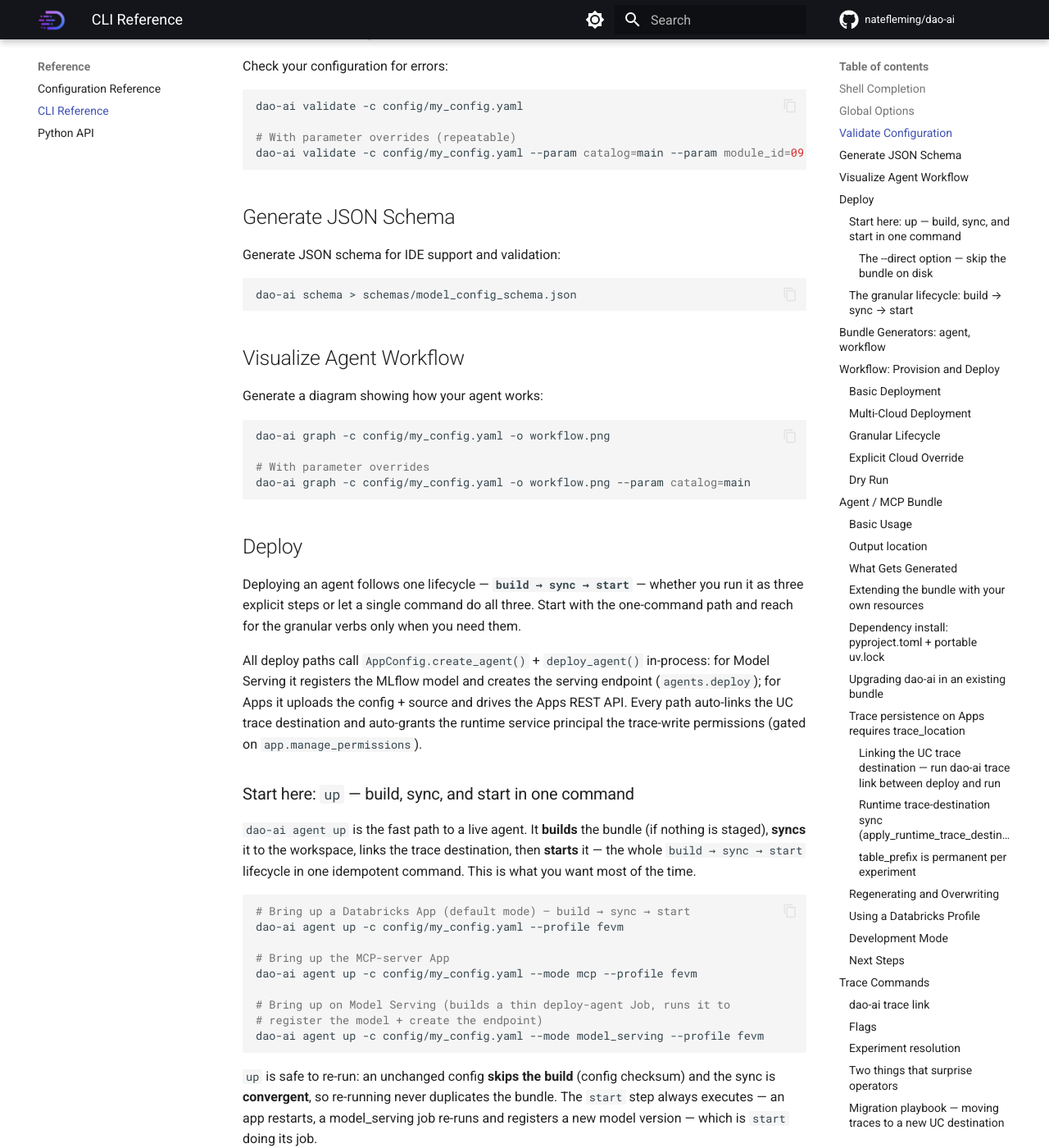
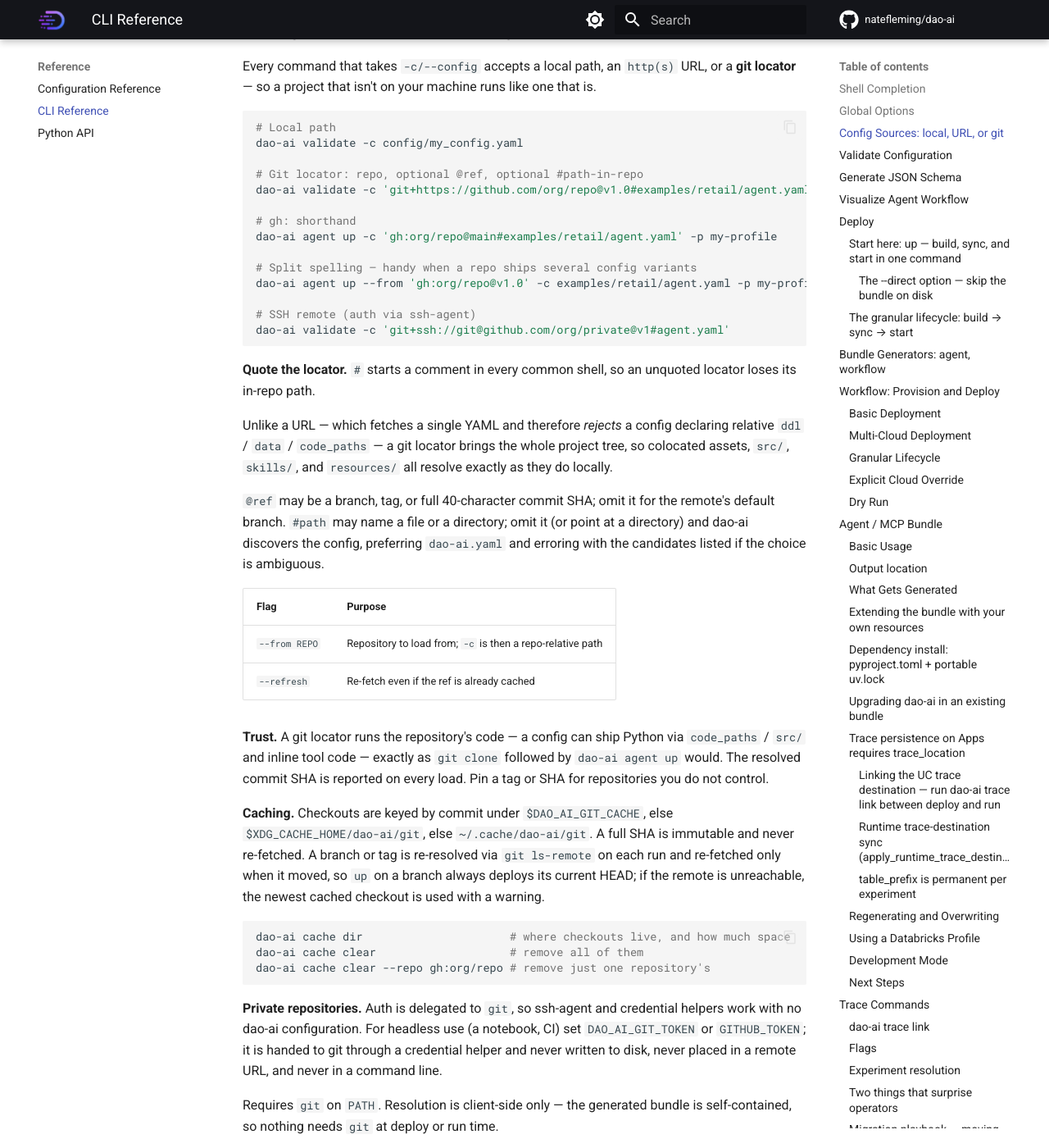
Before and after one commit to natefleming/retail-ai, an MkDocs documentation site: the page built from docs/cli-reference.md, in a window 1280 px wide and 1400 px high, scrolled down 879 px. Shown: the whole window at 82% size. Built offline with MkDocs 1.6.1 and Material for MkDocs 9.7.7, drawn with Linux system fonts in a browser that asks for light colours; comment, search, counter and statistics services are not loaded.

Commit message:
test(git-source): cover locator grammar, cache, discovery, token safety
54 unit tests plus the `cache` verb and docs.

The locator/parse/discovery tests are pure. The fetch tests drive a real local
repository built by a fixture rather than a mocked `subprocess`: the interesting
behavior IS the git interaction (shallow fetch, ref resolution, atomic move), and
a stubbed `run` would only assert that we call the commands we wrote down.

Notable coverage:
  - `git+https` never trips `is_remote_config`, so a locator can't be fetched as
    a plain URL and choke on HTML.
  - Refs containing `/` and deep `file://` repo paths — both regressed during
    development, since "the ref starts after the last slash" and "the path is
    <owner>/<repo>" are each wrong for one of them.
  - A pinned SHA resolves after the origin is deleted, proving an immutable ref
    is a pure cache hit that touches no remote.
  - No token reaches argv or the checkout's .git/config.
  - Both spellings of every from_* method agree, and a wrong-typed source is
    rejected (`from_url(GitSource(...))`).

`dao-ai cache dir` reports the location and size; `cache clear [--repo LOCATOR]`
reclaims it. Checkouts are keyed by commit and never expire, so without this a
long-lived cache keeps one tree per commit ever built.

Docs: a "Config Sources" section in cli-reference (both spellings, the shell `#`
quoting trap, trust model, caching, private-repo auth) and a source table in
python-api covering from_file/from_url/from_git/from_source.

Co-authored-by: Isaac

````diff
--- a/docs/cli-reference.md
+++ b/docs/cli-reference.md
@@ -31,6 +31,73 @@ environment variables** (`DATABRICKS_TOKEN`, `DATABRICKS_HOST`,
 the current process so the profile is authoritative. This prevents a stray token
 or host in your shell or a `.env` file from silently overriding the profile and
 targeting the wrong workspace. If you rely on env-var auth, omit `--profile`.
+
+## Config Sources: local, URL, or git
+
+Every command that takes `-c/--config` accepts a local path, an `http(s)` URL, or
+a **git locator** — so a project that isn't on your machine runs like one that is.
+
+```bash
+# Local path
+dao-ai validate -c config/my_config.yaml
+
+# Git locator: repo, optional @ref, optional #path-in-repo
+dao-ai validate -c 'git+https://github.com/org/repo@v1.0#examples/retail/agent.yaml'
+
+# gh: shorthand
+dao-ai agent up -c 'gh:org/repo@main#examples/retail/agent.yaml' -p my-profile
+
+# Split spelling — handy when a repo ships several config variants
+dao-ai agent up --from 'gh:org/repo@v1.0' -c examples/retail/agent.yaml -p my-profile
+
+# SSH remote (auth via ssh-agent)
+dao-ai validate -c 'git+ssh://git@github.com/org/private@v1#agent.yaml'
+```
+
+**Quote the locator.** `#` starts a comment in every common shell, so an unquoted
+locator loses its in-repo path.
+
+Unlike a URL — which fetches a single YAML and therefore *rejects* a config
+declaring relative `ddl` / `data` / `code_paths` — a git locator brings the whole
+project tree, so colocated assets, `src/`, `skills/`, and `resources/` all resolve
+exactly as they do locally.
+
+`@ref` may be a branch, tag, or full 40-character commit SHA; omit it for the
+remote's default branch. `#path` may name a file or a directory; omit it (or point
+at a directory) and dao-ai discovers the config, preferring `dao-ai.yaml` and
+erroring with the candidates listed if the choice is ambiguous.
+
+| Flag | Purpose |
+|---|---|
+| `--from REPO` | Repository to load from; `-c` is then a repo-relative path |
+| `--refresh` | Re-fetch even if the ref is already cached |
+
+**Trust.** A git locator runs the repository's code — a config can ship Python via
+`code_paths` / `src/` and inline tool code — exactly as `git clone` followed by
+`dao-ai agent up` would. The resolved commit SHA is reported on every load. Pin a
+tag or SHA for repositories you do not control.
+
+**Caching.** Checkouts are keyed by commit under `$DAO_AI_GIT_CACHE`, else
+`$XDG_CACHE_HOME/dao-ai/git`, else `~/.cache/dao-ai/git`. A full SHA is immutable
+and never re-fetched. A branch or tag is re-resolved via `git ls-remote` on each
+run and re-fetched only when it moved, so `up` on a branch always deploys its
+current HEAD; if the remote is unreachable, the newest cached checkout is used with
+a warning.
+
+```bash
+dao-ai cache dir                      # where checkouts live, and how much space
+dao-ai cache clear                    # remove all of them
+dao-ai cache clear --repo gh:org/repo # remove just one repository's
+```
+
+**Private repositories.** Auth is delegated to `git`, so ssh-agent and credential
+helpers work with no dao-ai configuration. For headless use (a notebook, CI) set
+`DAO_AI_GIT_TOKEN` or `GITHUB_TOKEN`; it is handed to git through a credential
+helper and never written to disk, never placed in a remote URL, and never in a
+command line.
+
+Requires `git` on `PATH`. Resolution is client-side only — the generated bundle is
+self-contained, so nothing needs `git` at deploy or run time.
 
 ## Validate Configuration
 
````
Also changed, not shown: CHANGELOG.md (+17 -0 lines), docs/python-api.md (+51 -0 lines), 3 other files.
